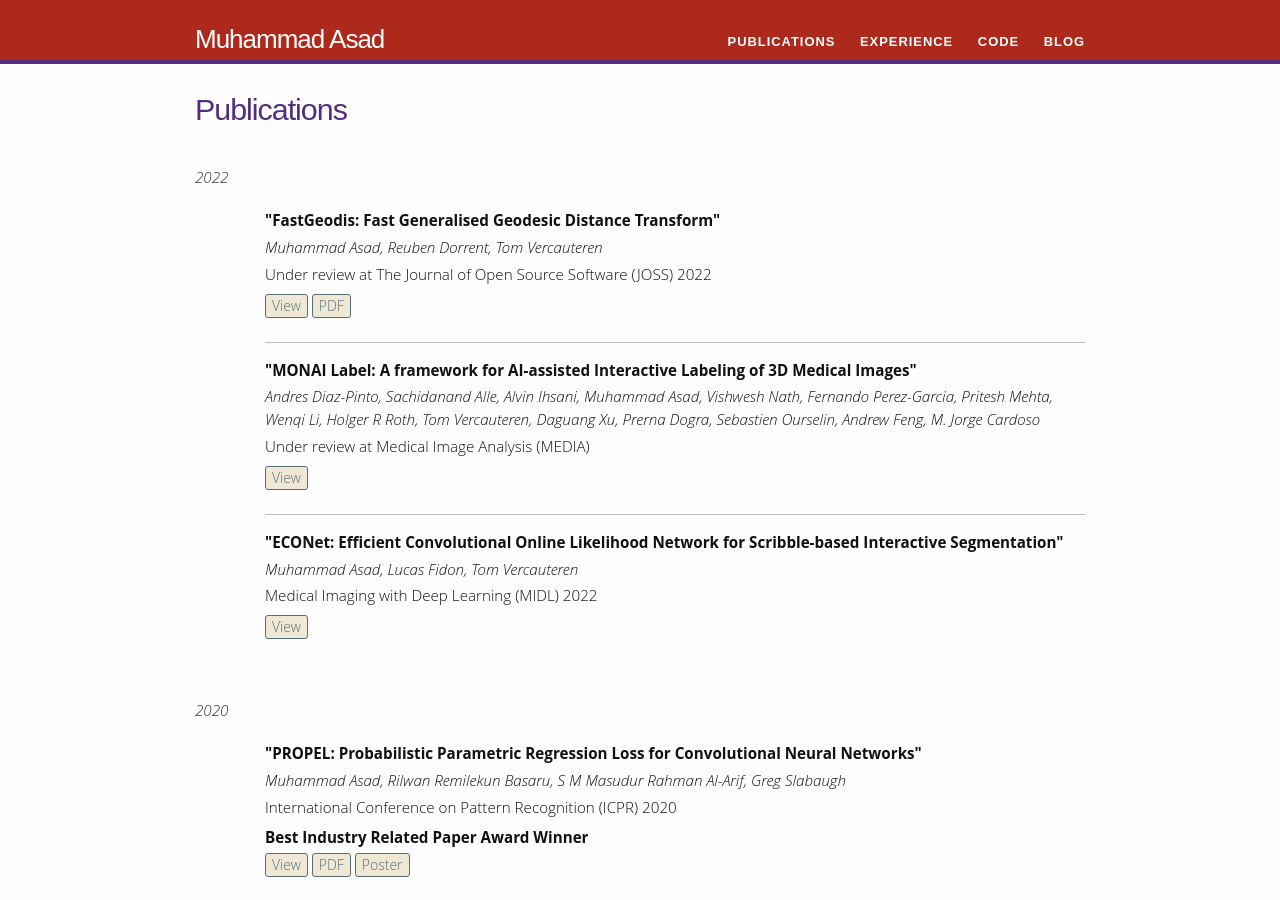
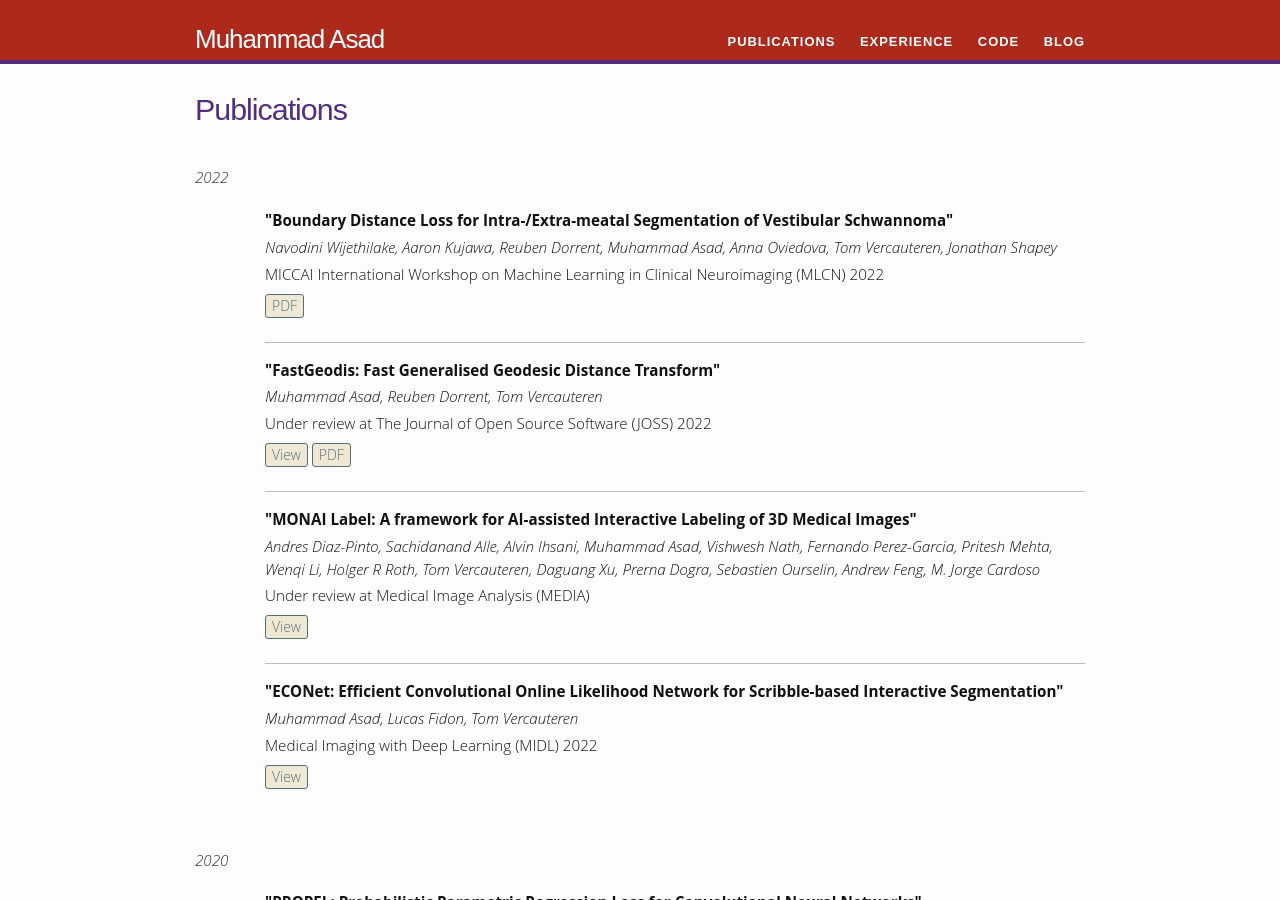
Before and after one commit to masadcv/masadcv.github.io, a Jekyll site: the page built from publications.md, in a window 1280 px wide and 900 px high. Built offline with Jekyll 4.4.1, drawn with Linux system fonts in a browser that asks for light colours.

Commit message:
add navodinis paper
Signed-off-by: masadcv <muhammad.asad@kcl.ac.uk>

```diff
--- a/_data/publications.yml
+++ b/_data/publications.yml
@@ -1,5 +1,13 @@
 - year: 2022
   publications:
+    - authors: "Navodini Wijethilake, Aaron Kujawa, Reuben Dorrent, Muhammad Asad, Anna Oviedova, Tom Vercauteren, Jonathan Shapey"
+      title: "Boundary Distance Loss for Intra-/Extra-meatal Segmentation of Vestibular Schwannoma"
+      journal: "MICCAI International Workshop on Machine Learning in Clinical Neuroimaging (MLCN) 2022"
+      href:
+      bib:
+      pdf: "https://arxiv.org/pdf/2208.04680.pdf"
+      note:
+      poster:
     - authors: "Muhammad Asad, Reuben Dorrent, Tom Vercauteren"
       title: "FastGeodis: Fast Generalised Geodesic Distance Transform"
       journal: "Under review at The Journal of Open Source Software (JOSS) 2022"
```
